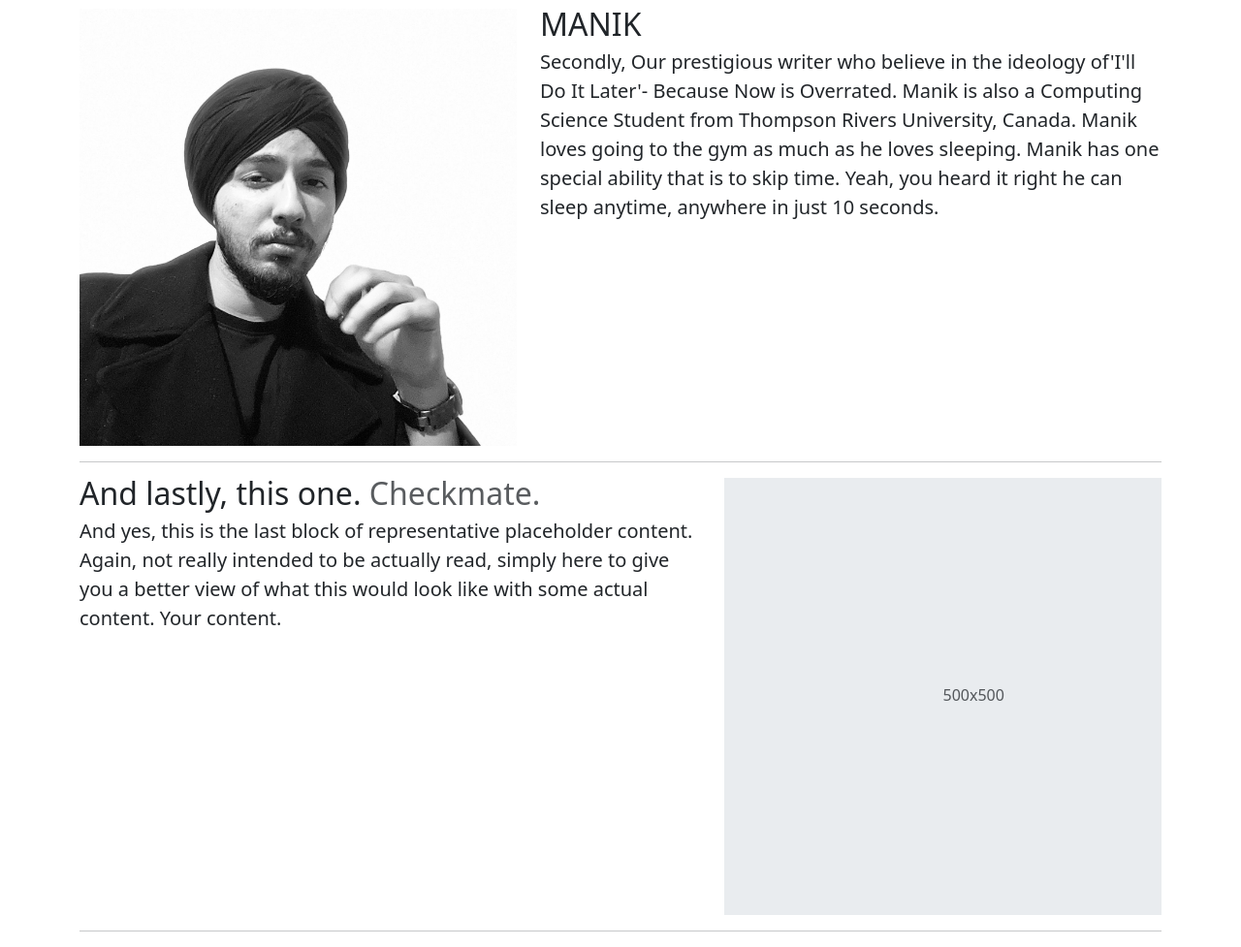
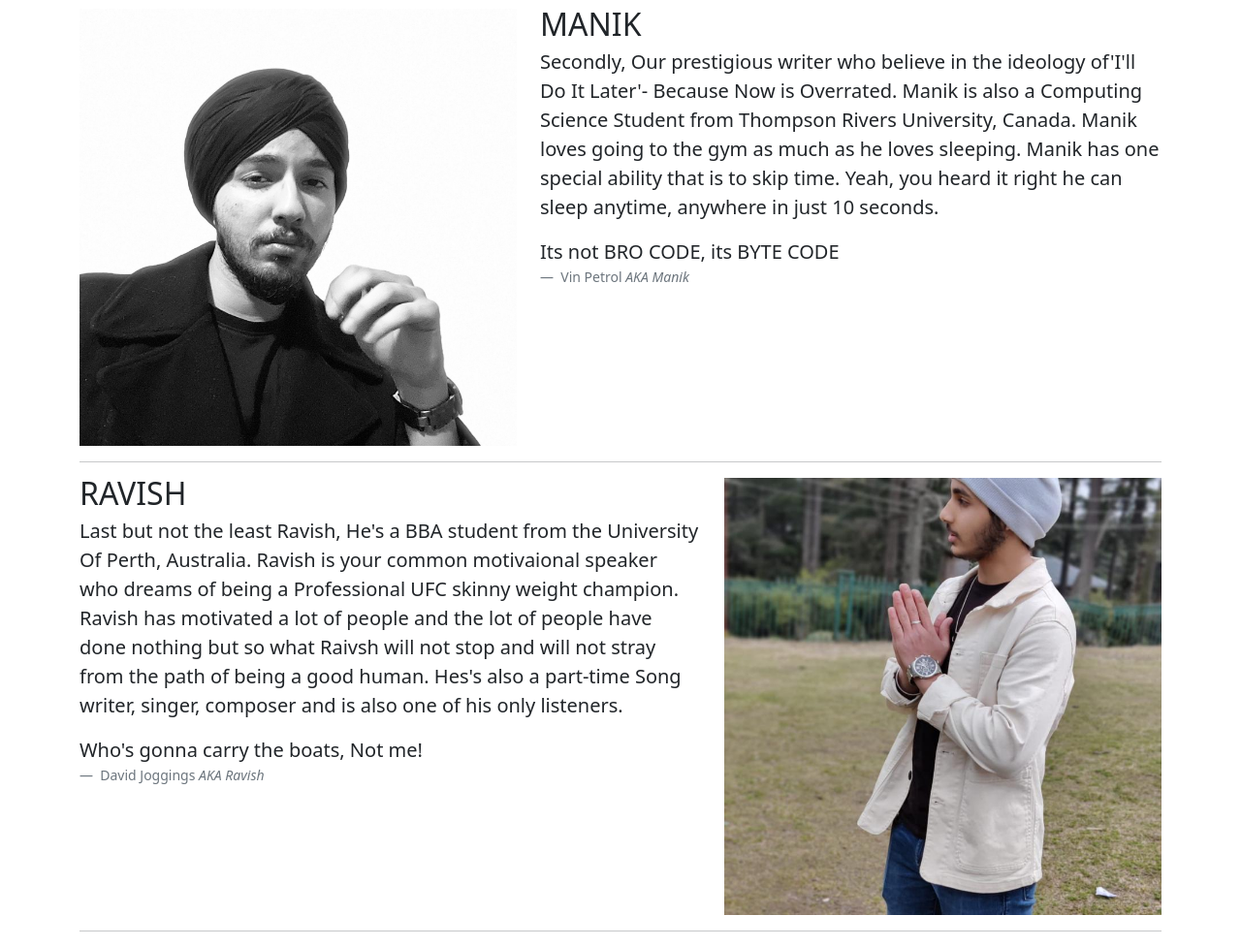
Before and after one commit to SUMMERxKx/Ascent-Trading-Website, a plain HTML site: page HTML/Author.html in a window 1280 px wide. Shown: the part 1733-2710 px from the top of the page at 97% size. Drawn offline with nearby package versions, Linux system fonts and the light colour scheme.

Commit message:
Update Author.html

```diff
--- a/HTML/Author.html
+++ b/HTML/Author.html
@@ -209,6 +209,14 @@
         <div class="col-md-7 order-md-2">
           <h2 class="featurette-heading fw-normal lh-1">MANIK <span class="text-body-secondary"></span></h2>
           <p class="lead">Secondly, Our prestigious writer who believe in the ideology of'I'll Do It Later'- Because Now is Overrated. Manik is also a Computing Science Student from Thompson Rivers University, Canada. Manik loves going to the gym as much as he loves sleeping. Manik has one special ability that is to skip time. Yeah, you heard it right he can sleep anytime, anywhere in just 10 seconds. </p>
+          <figure>
+            <blockquote class="blockquote">
+              <p>Its not BRO CODE, its BYTE CODE</p>
+            </blockquote>
+            <figcaption class="blockquote-footer">
+              Vin Petrol <cite title="Source Title">AKA Manik</cite>
+            </figcaption>
+          </figure>
         </div>
         <div class="col-md-5 order-md-1">
           <svg class="bd-placeholder-img bd-placeholder-img-lg featurette-image img-fluid mx-auto" width="500" height="500" xmlns="http://www.w3.org/2000/svg" role="img" aria-label="Placeholder: 500x500" preserveAspectRatio="xMidYMid slice" focusable="false">
@@ -222,12 +230,24 @@
 
       <div class="row featurette">
         <div class="col-md-7">
-          <h2 class="featurette-heading fw-normal lh-1">And lastly, this one. <span class="text-body-secondary">Checkmate.</span></h2>
-          <p class="lead">And yes, this is the last block of representative placeholder content. Again, not really intended to be actually read, simply here to give you a better view of what this would look like with some actual content. Your content.</p>
+          <h2 class="featurette-heading fw-normal lh-1">RAVISH <span class="text-body-secondary"></span></h2>
+          <p class="lead">Last but not the least Ravish, He's a BBA student from the University Of Perth, Australia. Ravish is your common motivaional speaker who dreams of being a Professional UFC skinny weight champion. Ravish has motivated a lot of people and the lot of people have done nothing but so what Raivsh will not stop and will not stray from the path of being a good human. Hes's also a part-time Song writer, singer, composer and is also one of his only listeners.
+            <figure>
+              <blockquote class="blockquote">
+                <p>Who's gonna carry the boats, Not me!</p>
+              </blockquote>
+              <figcaption class="blockquote-footer">
+                David Joggings <cite title="Source Title">AKA Ravish</cite>
+              </figcaption>
+            </figure>
+          </p>
         </div>
         <div class="col-md-5">
-          <svg class="bd-placeholder-img bd-placeholder-img-lg featurette-image img-fluid mx-auto" width="500" height="500" xmlns="http://www.w3.org/2000/svg" role="img" aria-label="Placeholder: 500x500" preserveAspectRatio="xMidYMid slice" focusable="false"><title>Placeholder</title><rect width="100%" height="100%" fill="var(--bs-secondary-bg)"></rect><text x="50%" y="50%" fill="var(--bs-secondary-color)" dy=".3em">500x500</text></svg>
-        </div>
+          <svg class="bd-placeholder-img bd-placeholder-img-lg featurette-image img-fluid mx-auto" width="500" height="500" xmlns="http://www.w3.org/2000/svg" role="img" aria-label="Placeholder: 500x500" preserveAspectRatio="xMidYMid slice" focusable="false">
+            <title>Placeholder</title>
+            <!-- Replace the background color with an image -->
+            <image href="Pictures/Ravish.jpg" width="100%" height="100%" preserveAspectRatio="xMidYMid slice" />
+        </svg>        </div>
       </div>
 
       <hr class="featurette-divider">
```
